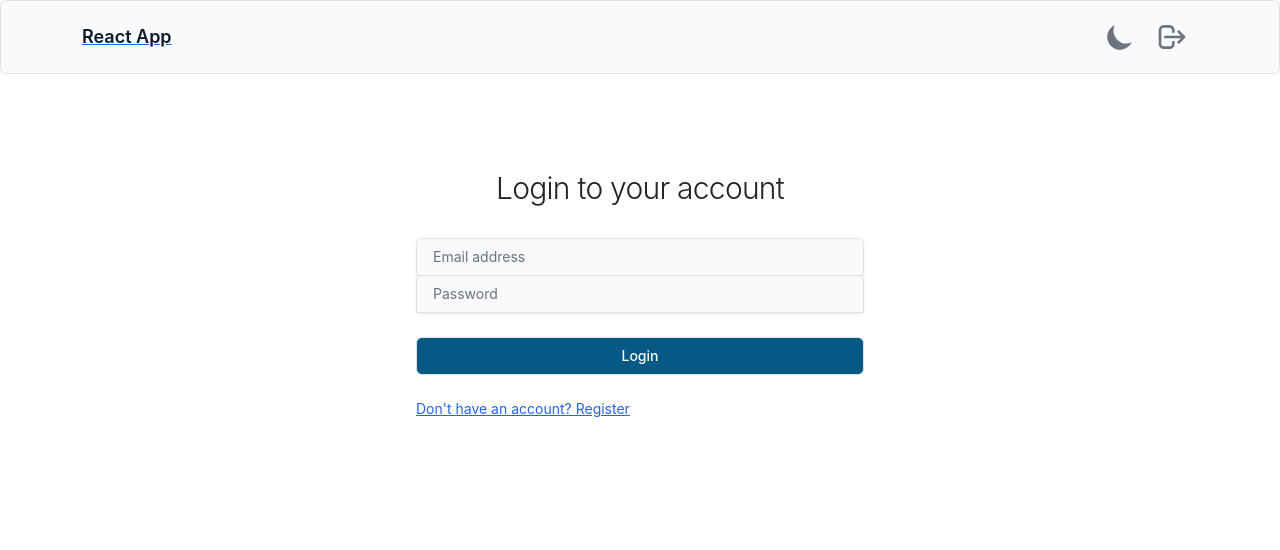
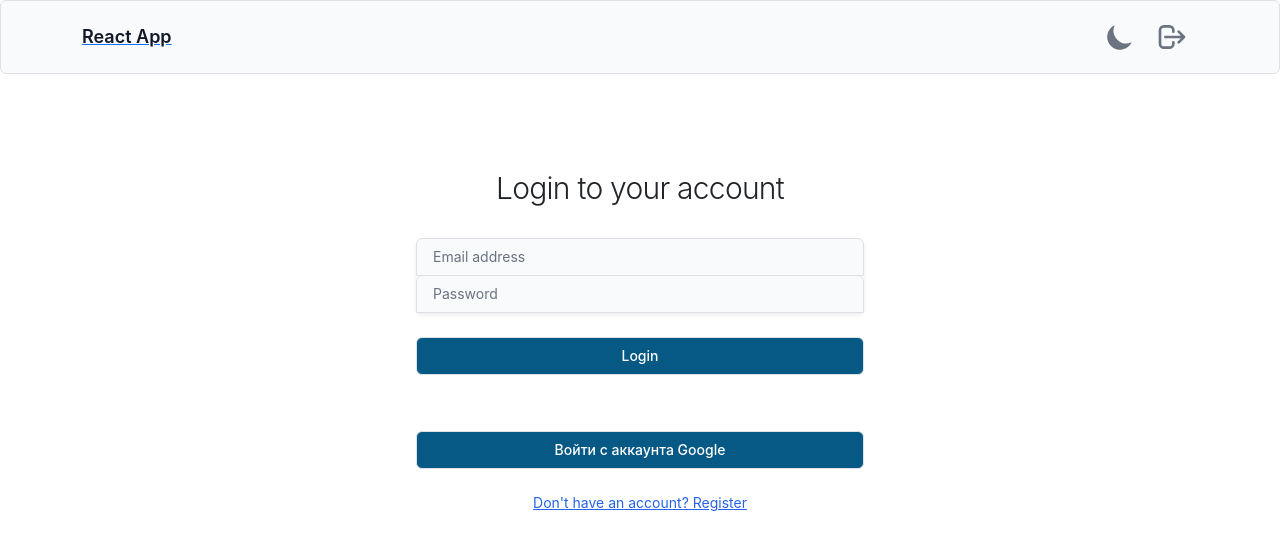
Before and after one commit to AiMedvedev/Auth-module, a React (Create React App) app: page /login in a window 1280 px wide. Shown: the top 550 px of the page. Built offline with nearby package versions, Linux system fonts and the light colour scheme; no server answers.

Commit message:
added GoogleAuth, something broken

```diff
--- a/src/App.js
+++ b/src/App.js
@@ -14,7 +14,6 @@ import { FirebaseState } from './contexts/firebase/FirebaseState';
 
 
 function App() {
-
 
   return (
     <FirebaseState>
--- a/src/accounts/Login.js
+++ b/src/accounts/Login.js
@@ -1,9 +1,10 @@
 import React from "react";
 import { Link, useNavigate } from "react-router-dom";
 import { useState, useEffect} from "react";
-
 import { useAuth } from "../contexts/AuthContext";
-
+import {useGoggleAuth} from '../components/Hooks/useAuth';
+import firebase from 'firebase/compat/app';
+import 'firebase/compat/auth';
 
 export default function Login() {
   const [email, setEmail] = useState("");
@@ -12,7 +13,7 @@ export default function Login() {
   const navigate = useNavigate();
   const { currentUser, login, setError } = useAuth();
   const [loading, setLoading] = useState(false);
-
+  const {logIn} = useGoggleAuth(firebase.auth);
   useEffect(() => {
     if (currentUser) {
       navigate("/");
@@ -78,7 +79,13 @@ export default function Login() {
               Login
             </button>
           </div>
-          <div className="flex items-center justify-between">
+        </form>
+        <br/>
+        <div className="flex flex-col items-center justify-between">
+            <button className="w-full flex justify-center py-2 px-4 border border-transparent text-sm font-medium rounded-md text-white bg-sky-800 hover:bg-sky-900 mb-6" onClick={logIn}>
+              Войти с аккаунта Google
+            </button>
+
             <div className="text-sm">
               <Link
                 to="/register"
@@ -88,7 +95,6 @@ export default function Login() {
               </Link>
             </div>
           </div>
-        </form>
       </div>
     </div>
   );
--- a/src/components/Hooks/useAuth.js
+++ b/src/components/Hooks/useAuth.js
@@ -3,9 +3,8 @@ import {
 	useEffect
 } from 'react';
 
-export const useAuth = (authFirebase) => {
+export const useGoggleAuth = (authFirebase) => {
 	const [authentication, setAuthentication] = useState(null);
-
 
 	const auth = authFirebase();
 
@@ -34,12 +33,3 @@ export const useAuth = (authFirebase) => {
 		logOut
 	}
 }
-
-export const useLoggedIn = () => {
-	const [isLoggedIn, setIsLoggedIn] = useState(false);
-
-	return {
-		isLoggedIn,
-		setIsLoggedIn
-	}
-}
--- a/src/contexts/AuthContext.js
+++ b/src/contexts/AuthContext.js
@@ -21,6 +21,7 @@ export const AuthProvider = ({ children }) => {
   const [loading, setLoading] = useState(true);
   const [error, setError] = useState('');
   const [username, setUsername] = useState();
+
 
   function register(email, password) {
     return createUserWithEmailAndPassword(auth, email, password);
--- a/src/contexts/firebase/FirebaseState.js
+++ b/src/contexts/firebase/FirebaseState.js
@@ -21,11 +21,11 @@ export const FirebaseState = ({children}) => {
 	const showLoader = () => dispatch({type: SHOW_LOADER});
 
 	const fetchNotes = async () => {
-		if (!initialState.notes) {
-			alert("there is no notes!");
+		/* if (!auth.currentUser.uid) {
 			showLoader(false);
-		}
-
+			return
+		} else {
+ */
 		showLoader();
 
 		const res = await axios.get(`${url}/${auth.currentUser.uid}/notes.json`);
@@ -38,7 +38,8 @@ export const FirebaseState = ({children}) => {
 		});
 
 		dispatch({type: FETCH_NOTES, payload});
-	}
+		}
+	//}
 
 	const addNote = async title => {
 		const note = {
--- a/src/firebase.js
+++ b/src/firebase.js
@@ -1,6 +1,8 @@
-import { initializeApp } from "firebase/app";
 import { getAuth } from "firebase/auth";
 import { getDatabase } from 'firebase/database';
+import 'firebase/auth';
+import firebase from 'firebase/compat/app';
+import 'firebase/compat/auth';
 
 export const firebaseConfig = {
   apiKey: "AIzaSyCBIcDPknkGxmwf4UZ44iv9J2SwsJc9Q68",
@@ -11,8 +13,7 @@ export const firebaseConfig = {
   appId: "1:614329792925:web:247a105f7af8d60b305774"
 }
 
-const app = initializeApp(firebaseConfig);
-
+const app = firebase.initializeApp(firebaseConfig);
 
 export const auth = getAuth(app);
 export const db = getDatabase();
```
